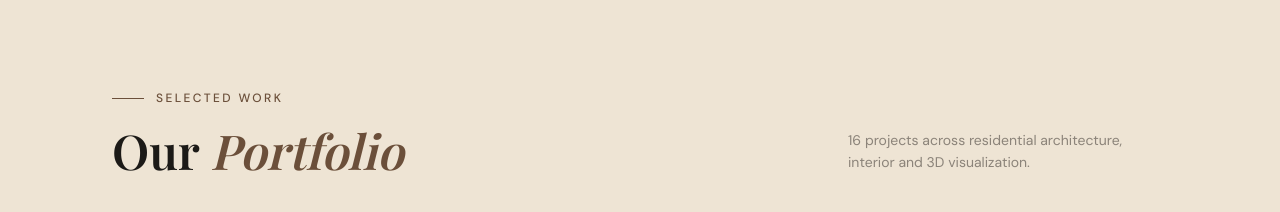
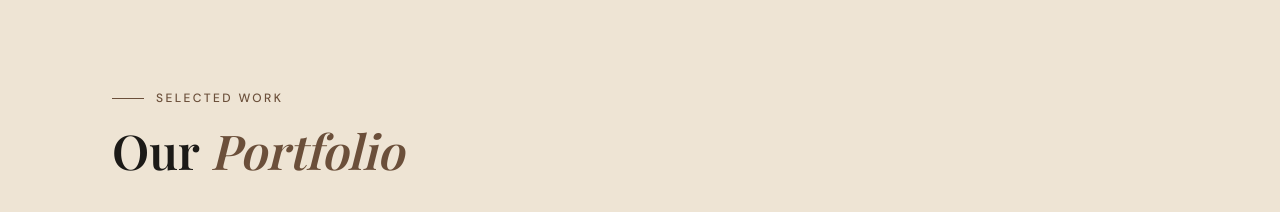
Before and after one commit to TheLameOne/archsphere, a React (Vite) app: page / in a window 1280 px wide. Shown: the part 2680-2892 px from the top of the page. Built offline with nearby package versions, Linux system fonts and the light colour scheme; a web font is replaced by a local one.

Commit message:
fix: update access key in Contact component and comment out unused portfolio elements

```diff
--- a/src/sections/Contact.tsx
+++ b/src/sections/Contact.tsx
@@ -28,7 +28,7 @@ export function Contact() {
         method: 'POST',
         headers: { 'Content-Type': 'application/json', Accept: 'application/json' },
         body: JSON.stringify({
-          access_key: 'b1bd1741-bd45-491d-8874-348d959dd444',
+          access_key: '1815fbe4-6817-43da-94dd-16dde24177f5',
           subject: `Project Enquiry from ${form.name}`,
           name: form.name,
           email: form.email,
--- a/src/sections/Portfolio.tsx
+++ b/src/sections/Portfolio.tsx
@@ -67,9 +67,9 @@ export function Portfolio() {
             <h2 className="heading-lg text-dark-300">
               Our <span className="italic text-brown-400">Portfolio</span>
             </h2>
-            <p className="text-dark-200/50 text-sm max-w-xs leading-relaxed">
+            {/* <p className="text-dark-200/50 text-sm max-w-xs leading-relaxed">
               {projects.length} projects across residential architecture, interior and 3D visualization.
-            </p>
+            </p> */}
           </div>
         </motion.div>
 
@@ -150,14 +150,14 @@ export function Portfolio() {
                   >
                     {p.category}
                   </motion.p>
-                  <motion.h3
+                  {/* <motion.h3
                     variants={{ hover: { opacity: 1, y: 0 } }}
                     initial={{ opacity: 0, y: 14 }}
                     transition={{ duration: 0.35, delay: 0.06, ease: [0.22, 1, 0.36, 1] }}
                     className="font-serif text-base text-cream-100 mt-0.5"
                   >
                     {p.title}
-                  </motion.h3>
+                  </motion.h3> */}
                 </div>
               </motion.div>
             ))}
```
